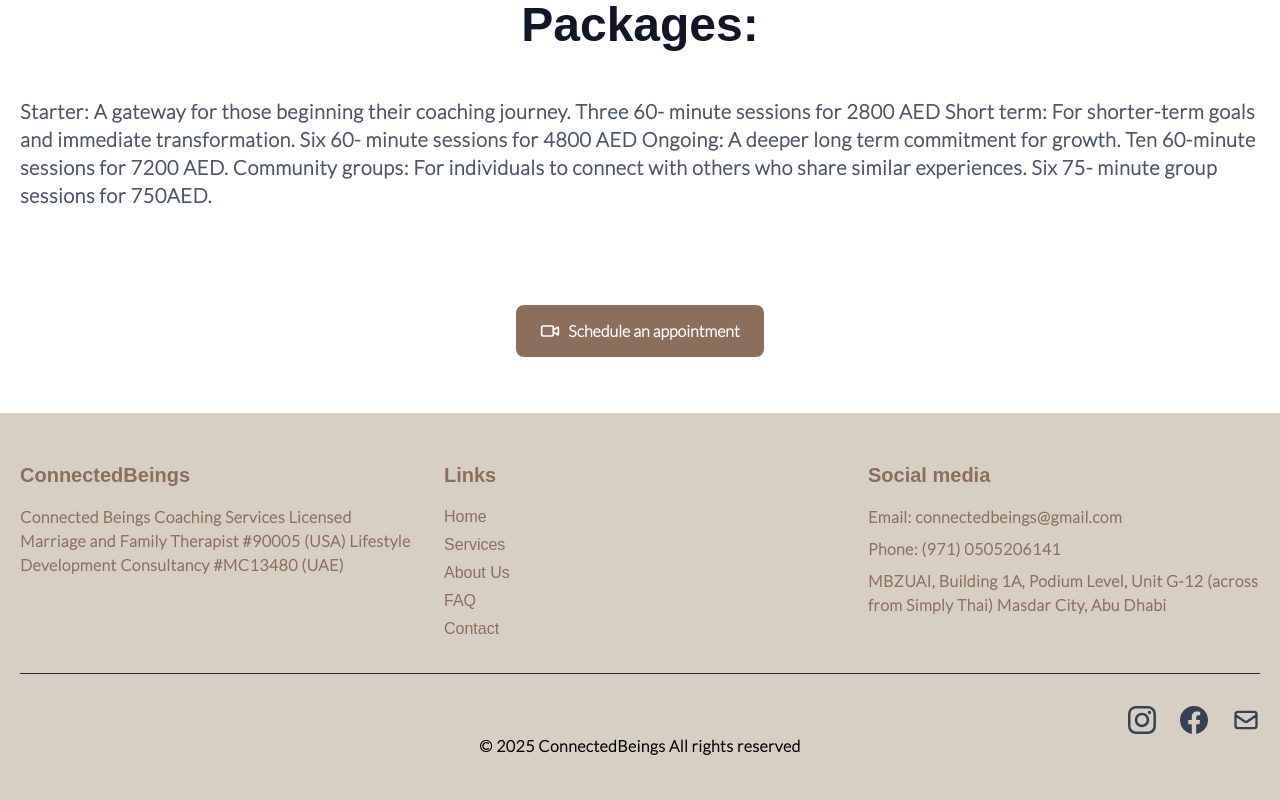
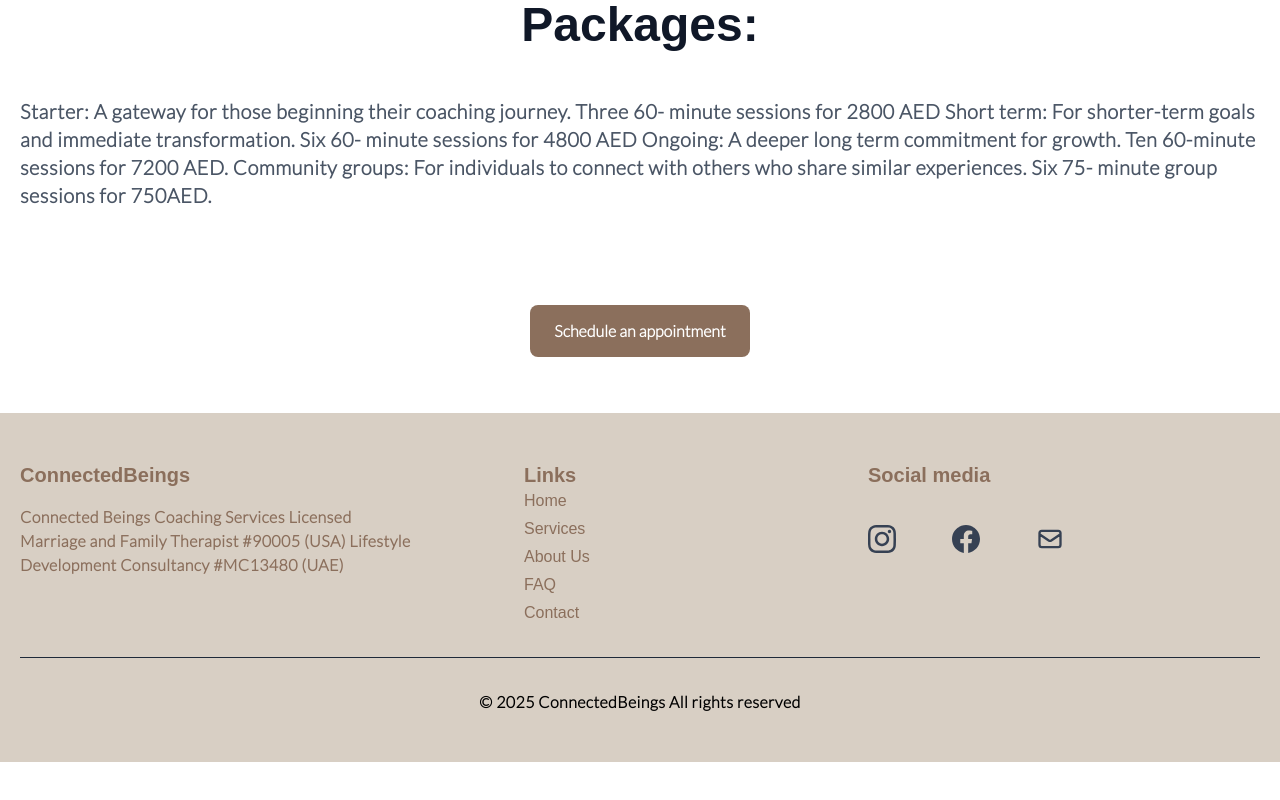
Before and after one commit to wpradere/fisioterap-web, a Next.js app: page /services in a window 1280 px wide. Shown: the part 744-1544 px from the top of the page. After the commit the page ends 1506 px from the top, so only its background shows below. Built offline with nearby package versions, Linux system fonts and the light colour scheme; a web font is replaced by a local one.

Commit message:
se realizan cambios solicitados

```diff
--- a/src/app/contact/page.tsx
+++ b/src/app/contact/page.tsx
@@ -42,7 +42,7 @@ export default function Page() {
             <div className="p-2">
               <Link
                 href={"/zoom"}
-                className="inline-flex items-center justify-center gap-2 px-8 py-4 bg-warm-write text-gray-900 font-semibold rounded-lg hover:shadow-xl transition-all font-button "
+                className="inline-flex   items-center justify-center gap-2 px-6 py-3.5 bg-linear-to-r from-brown to-brown text-white font-semibold rounded-lg hover:shadow-lg hover:-translate-y-0.5 transition-all   font-button"
               >
                 <Video size={20} />
                 Zoom meeting
@@ -53,7 +53,7 @@ export default function Page() {
                 href={`https://wa.me/${whatsappNumber}`}
                 target="_blank"
                 rel="noopener noreferrer"
-                className="inline-flex items-center justify-center gap-2 p-3 px-6 py-3.5 bg-olive text-gray-900 font-semibold rounded-lg border-2 border-soft-clay hover:border-olive hover:text-soft-clay hover:shadow-md transition-all  font-button"
+                className="inline-flex items-center justify-center gap-2 px-6 py-3.5 bg-warm-write text-gray-900 font-semibold rounded-lg border-2 border-gray-300 hover:border-teal-600 hover:text-teal-600 hover:shadow-md transition-all  font-button"
               >
                 <MessageCircle size={20} />
                 WhatsApp
--- a/src/app/faq/page.tsx
+++ b/src/app/faq/page.tsx
@@ -38,10 +38,10 @@ const [openIndex, setOpenIndex] = useState<number | null>(null);
       <div className="max-w-4xl mx-auto px-4 sm:px-6 lg:px-8 py-16 sm:py-24">
         {/* Header */}
         <div className="text-center mb-12 sm:mb-16">
-          <h1 className="text-3xl sm:text-4xl md:text-5xl font-light text-stone-700 mb-4 ">
+          <h1 className="text-3xl sm:text-4xl md:text-5xl font-light text-sanddark mb-4 ">
             Frequently Asked Questions
           </h1>
-          <p className="text-base sm:text-lg text-stone-600 max-w-2xl mx-auto">
+          <p className="text-base sm:text-lg text-sanddark max-w-2xl mx-auto font-button font-bold tracking-wide">
             Find answers to common questions about our coaching services
           </p>
         </div>
@@ -82,7 +82,7 @@ const [openIndex, setOpenIndex] = useState<number | null>(null);
 
         {/* Call to Action */}
         <div className="mt-12 sm:mt-16 text-center">
-          <p className="text-stone-700 mb-6 text-base sm:text-lg">
+          <p className="text-sanddark mb-6 text-base sm:text-2xl font-button font-bold tracking-wide">
             Still have questions? We re here to help.
           </p>
           <div className="flex flex-col sm:flex-row gap-4 justify-center items-center">
--- a/src/app/globals.css
+++ b/src/app/globals.css
@@ -4,6 +4,7 @@
 
 @theme{
     --color-sand:#D8CFC4;
+    --color-sanddark:#f5f5dc;
     --color-soft-clay:#C4A79A;
     --color-brown:#8B6F5C;
     --color-olive:#6F7C63;
--- a/src/app/page.tsx
+++ b/src/app/page.tsx
@@ -1,6 +1,5 @@
 "use client";
 
-import { useEffect } from "react";
 import { Video, MessageCircle} from "lucide-react";
 import Image from "next/image";
 
@@ -12,17 +11,7 @@ export default function Home() {
 
   const whatsappNumber = "+971505206141";
 
-  useEffect(() => {
-    // Script de SimplePractice
-    const script = document.createElement("script");
-    script.src = "https://www.simplepractice.com/scheduling_widget.js";
-    script.async = true;
-    document.body.appendChild(script);
 
-    return () => {
-      document.body.removeChild(script);
-    };
-  }, []);
 
   return (
     <div>
@@ -33,10 +22,10 @@ export default function Home() {
               <FlyingLeaves />
             </div>
             <div>
-              <h1 className="text-4xl md:text-5xl font-bold text-sand mb-4 leading-tight">
+              <h1 className="text-4xl md:text-5xl font-bold text-sanddark mb-4 leading-tight">
                 Recover your well-being
               </h1>
-              <p className="text-2xl text-sand mb-8 font-button font-bold tracking-wide">
+              <p className="text-2xl text-sanddark mb-8 font-button font-bold tracking-wide">
                 At Connected Beings Coaching Services, we offer practical
                 skillstraining and collaborative goal-setting designed to
                 enhance emotional, behavioral, and executive functioning. Our
--- a/src/app/services/page.tsx
+++ b/src/app/services/page.tsx
@@ -1,9 +1,15 @@
+'use client';
+
 import React from "react";
-import { Video, Hand, Activity,ShieldUser } from "lucide-react";
+import { Video, Hand, Activity, ShieldUser } from "lucide-react";
 import Link from "next/link";
 
+export default function page() {
+  const handleBooking = () => {
+    // Abre el enlace de reserva de SimplePractice
+    window.open("TU_ENLACE_DE_SIMPLEPRACTICE", "_blank");
+  };
 
-export default function page() {
   return (
     <div>
       <section className="py-20 bg-white">
@@ -55,16 +61,17 @@ export default function page() {
             ))}
           </div>
         </div>
-
       </section>
       <section>
         <div className="max-w-7xl mx-auto px-5 ">
           <div className="mb-4 ">
-            <h2 className="text-4xl md:text-5xl font-bold text-gray-900 text-center mb-12" >Packages: </h2>
+            <h2 className="text-4xl md:text-5xl font-bold text-gray-900 text-center mb-12">
+              Packages:{" "}
+            </h2>
 
             <h3 className="text-gray-600 mb-4 text-xl font-button font-bold tracking-wide pb-20 ">
-              Starter: A gateway for those beginning their coaching
-              journey. Three 60- minute sessions for 2800 AED Short term: For
+              Starter: A gateway for those beginning their coaching journey.
+              Three 60- minute sessions for 2800 AED Short term: For
               shorter-term goals and immediate transformation. Six 60- minute
               sessions for 4800 AED Ongoing: A deeper long term commitment for
               growth. Ten 60-minute sessions for 7200 AED. Community groups: For
@@ -75,12 +82,12 @@ export default function page() {
         </div>
         {/* practice app */}
         <div className="flex justify-center pb-14 ">
-          <Link href={"/zoom"}>
-            <div className="inline-flex items-center justify-center gap-2 px-6 py-3.5 bg-linear-to-r from-brown to-brown text-white font-semibold rounded-lg hover:shadow-lg hover:-translate-y-0.5 transition-all  font-button ">
-              <Video size={20} />
-              Schedule an appointment
-            </div>
-          </Link>
+          <button
+            onClick={handleBooking}
+            className="inline-flex items-center justify-center gap-2 px-6 py-3.5 bg-linear-to-r from-brown to-brown text-white font-semibold rounded-lg hover:shadow-lg hover:-translate-y-0.5 transition-all  font-button "
+          >
+            Schedule an appointment
+          </button>
         </div>
       </section>
     </div>
--- a/src/components/footer.tsx
+++ b/src/components/footer.tsx
@@ -57,8 +57,8 @@ export default function Footer() {
                 #MC13480 (UAE)
               </p>
             </div>
-            <div>
-              <h3 className="text-xl font-semibold mb-4">Links</h3>
+            <div className="ml-20">
+              <h3 className="text-xl font-semibold ">Links</h3>
               <ul className="space-y-1">
                 <li>
                   <Link
@@ -105,18 +105,8 @@ export default function Footer() {
             <div>
               <h3 className="text-xl font-semibold mb-4">Social media</h3>
               <ul className="space-y-2 text-brown font-button font-bold tracking-wide">
-                <li>Email: connectedbeings@gmail.com</li>
-                <li>Phone: (971) 0505206141</li>
-                <li>
-                  MBZUAI, Building 1A, Podium Level, Unit G-12 (across from
-                  Simply Thai) Masdar City, Abu Dhabi
-                </li>
-              </ul>
-            </div>
-          </div>
-          <div className="border-t border-gray-800 pt-8 text-center text-black ">
-            <div className="flex  justify-end space-x-6">
-              {socialLinks.map((social) => (
+                <li className="flex  justify-normal space-x-14 mt-9">
+                        {socialLinks.map((social) => (
                 <a
                   key={social.name}
                   href={social.url}
@@ -128,6 +118,13 @@ export default function Footer() {
                   {social.svg}
                 </a>
               ))}
+                </li>
+              </ul>
+            </div>
+          </div>
+          <div className="border-t border-gray-800 pt-8 text-center text-black ">
+            <div >
+
             </div>
             <p className="font-button font-bold tracking-wide">
               © 2025 ConnectedBeings All rights reserved{" "}
```
Also changed, not shown: src/app/about-us/page.tsx (+4 -4 lines), src/components/nav.tsx (+15 -15 lines).
